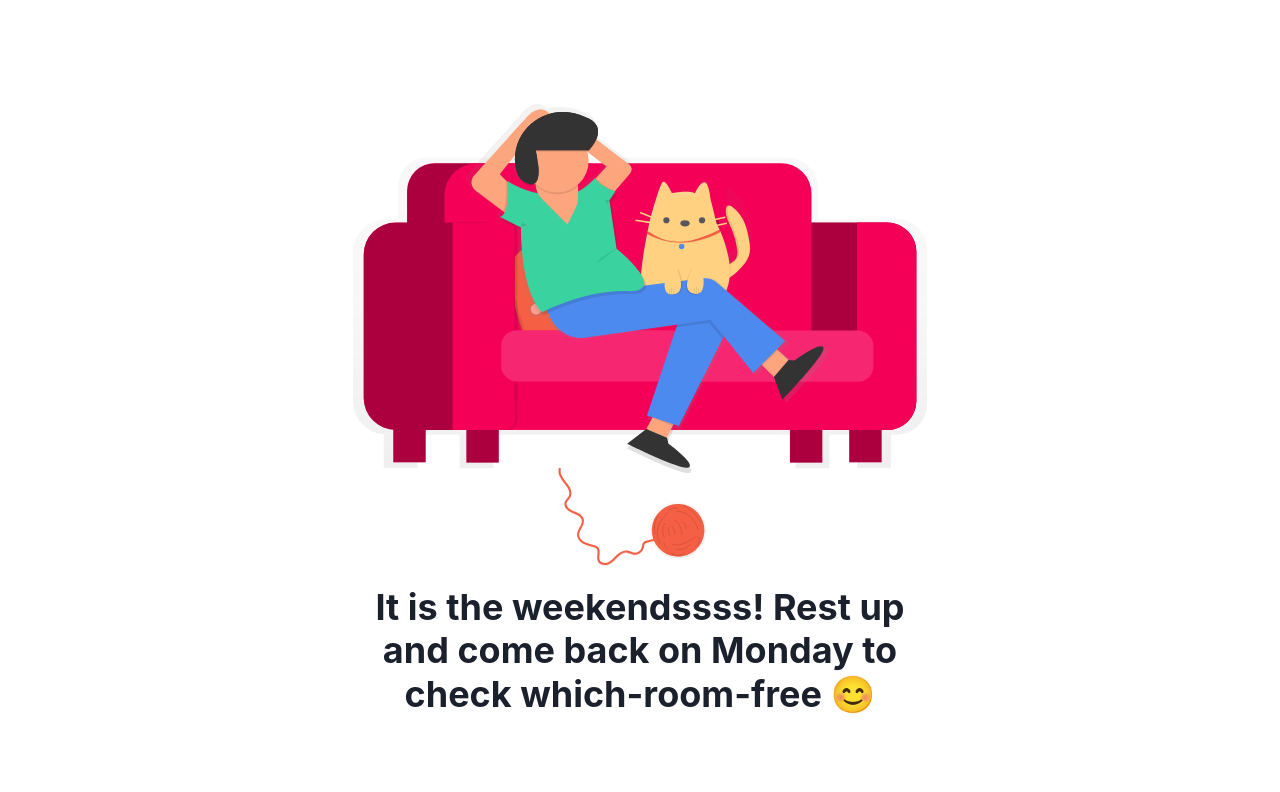
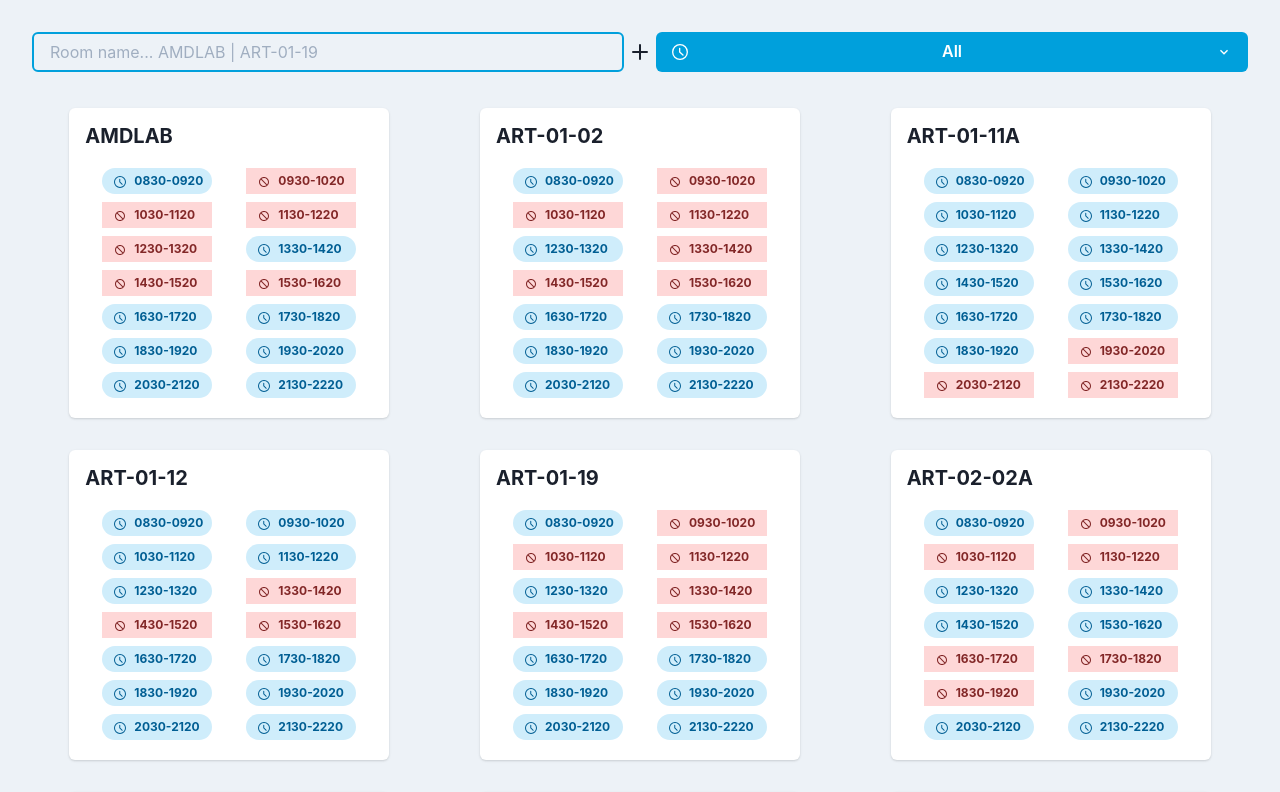
Before and after one commit to OkkarMin/where-to-mug, a Next.js app: page / in a window 1280 px wide. Shown: the top 792 px of the page. Built offline with nearby package versions, Linux system fonts and the light colour scheme.

Commit message:
refactor: :recycle: Refactor into Main component

```diff
--- /dev/null
+++ b/src/components/Main.tsx
@@ -0,0 +1,70 @@
+import { useState, FC } from "react";
+import { Flex, Text, SimpleGrid, Spacer } from "@chakra-ui/react";
+
+import { FreeRoomCard } from "./FreeRoomCard";
+import { FilterOptions } from "./FilterOptions";
+
+import room_occupancy from "../../room_occupancy.json";
+import { ChangeEvent } from "react";
+
+const numberDayToStringDay = {
+  1: "MON",
+  2: "TUE",
+  3: "WED",
+  4: "THU",
+  5: "FRI",
+};
+
+export const Main: FC<{ numberDay: number }> = ({ numberDay }) => {
+  const stringDay = numberDayToStringDay[numberDay];
+  const rooms = Object.keys(room_occupancy[stringDay]).sort();
+
+  const [searchText, setSearchText] = useState<string>("");
+  const [timeSlot, setTimeSlot] = useState<string>("All");
+
+  const handleSearchTextChange = (e: ChangeEvent<any>) =>
+    setSearchText(e.target.value);
+  const handleTimeSlotChange = (e: ChangeEvent<any>) =>
+    setTimeSlot(e.target.value);
+
+  return (
+    <Flex
+      direction="column"
+      w="full"
+      h="auto"
+      minH="100vh"
+      bg="gray.100"
+      mb="-4"
+    >
+      <FilterOptions
+        searchText={searchText}
+        handleSearchTextChange={handleSearchTextChange}
+        timeSlot={timeSlot}
+        handleTimeSlotChange={handleTimeSlotChange}
+      />
+      <SimpleGrid minChildWidth="340px" spacing="4" mt="1" px={["4", "8"]}>
+        {rooms
+          .filter((room: string) => {
+            const hasRoomName = room.includes(searchText.toUpperCase());
+            const hasAvailableSlot =
+              timeSlot == "All"
+                ? true
+                : room_occupancy[stringDay][room][timeSlot];
+
+            return hasRoomName && hasAvailableSlot;
+          })
+          .map((room: string, i: number) => (
+            <FreeRoomCard
+              key={i}
+              timeSlots={room_occupancy[stringDay][room]}
+              room={room}
+            />
+          ))}
+      </SimpleGrid>
+      <Spacer />
+      <Text textAlign="center" fontSize="xs" py="4">
+        2021 © Okkar
+      </Text>
+    </Flex>
+  );
+};
--- a/src/pages/index.tsx
+++ b/src/pages/index.tsx
@@ -1,78 +1,15 @@
-import { useState } from "react";
-import { Flex, SimpleGrid, Spacer, Text } from "@chakra-ui/react";
-
-import { FilterOptions } from "../components/FilterOptions";
-import { FreeRoomCard } from "../components/FreeRoomCard";
-
-import room_occupancy from "../../room_occupancy.json";
 import { WeekendMessage } from "./components/WeekendMessage";
-
-const numberDayToStringDay = {
-  1: "MON",
-  2: "TUE",
-  3: "WED",
-  4: "THU",
-  5: "FRI",
-};
+import { Main } from "../components/Main";
 
 const isWeekDay = (numberDay: number) => numberDay <= 5;
 
 // const numberDay = new Date().getDay();
 // !!! Remove this hardcoded line in production
-const numberDay = 6;
-
-let stringDay: string, rooms: any[];
-if (isWeekDay(numberDay)) {
-  stringDay = numberDayToStringDay[numberDay];
-  rooms = Object.keys(room_occupancy[stringDay]).sort();
-}
+const numberDay = 1;
 
 const Index = () => {
-  const [searchText, setSearchText] = useState<string>("");
-  const [timeSlot, setTimeSlot] = useState<string>("All");
-
-  const handleSearchTextChange = (e: any) => setSearchText(e.target.value);
-  const handleTimeSlotChange = (e: any) => setTimeSlot(e.target.value);
-
   return isWeekDay(numberDay) ? (
-    <Flex
-      direction="column"
-      w="full"
-      h="auto"
-      minH="100vh"
-      bg="gray.100"
-      mb="-4"
-    >
-      <FilterOptions
-        searchText={searchText}
-        handleSearchTextChange={handleSearchTextChange}
-        timeSlot={timeSlot}
-        handleTimeSlotChange={handleTimeSlotChange}
-      />
-      <SimpleGrid minChildWidth="340px" spacing="4" mt="1" px={["4", "8"]}>
-        {rooms
-          .filter((room: string) => {
-            const hasRoomName = room.includes(searchText.toUpperCase());
-            const hasAvailableSlot =
-              timeSlot == "All"
-                ? true
-                : room_occupancy[stringDay][room][timeSlot];
-
-            return hasRoomName && hasAvailableSlot;
-          })
-          .map((room: string, i: number) => (
-            <FreeRoomCard
-              key={i}
-              timeSlots={room_occupancy[stringDay][room]}
-              room={room}
-            />
-          ))}
-      </SimpleGrid>
-      <Spacer />
-      <Text textAlign="center" fontSize="xs" py="4">
-        2021 © Okkar
-      </Text>
-    </Flex>
+    <Main numberDay={numberDay} />
   ) : (
     <WeekendMessage />
   );
```
